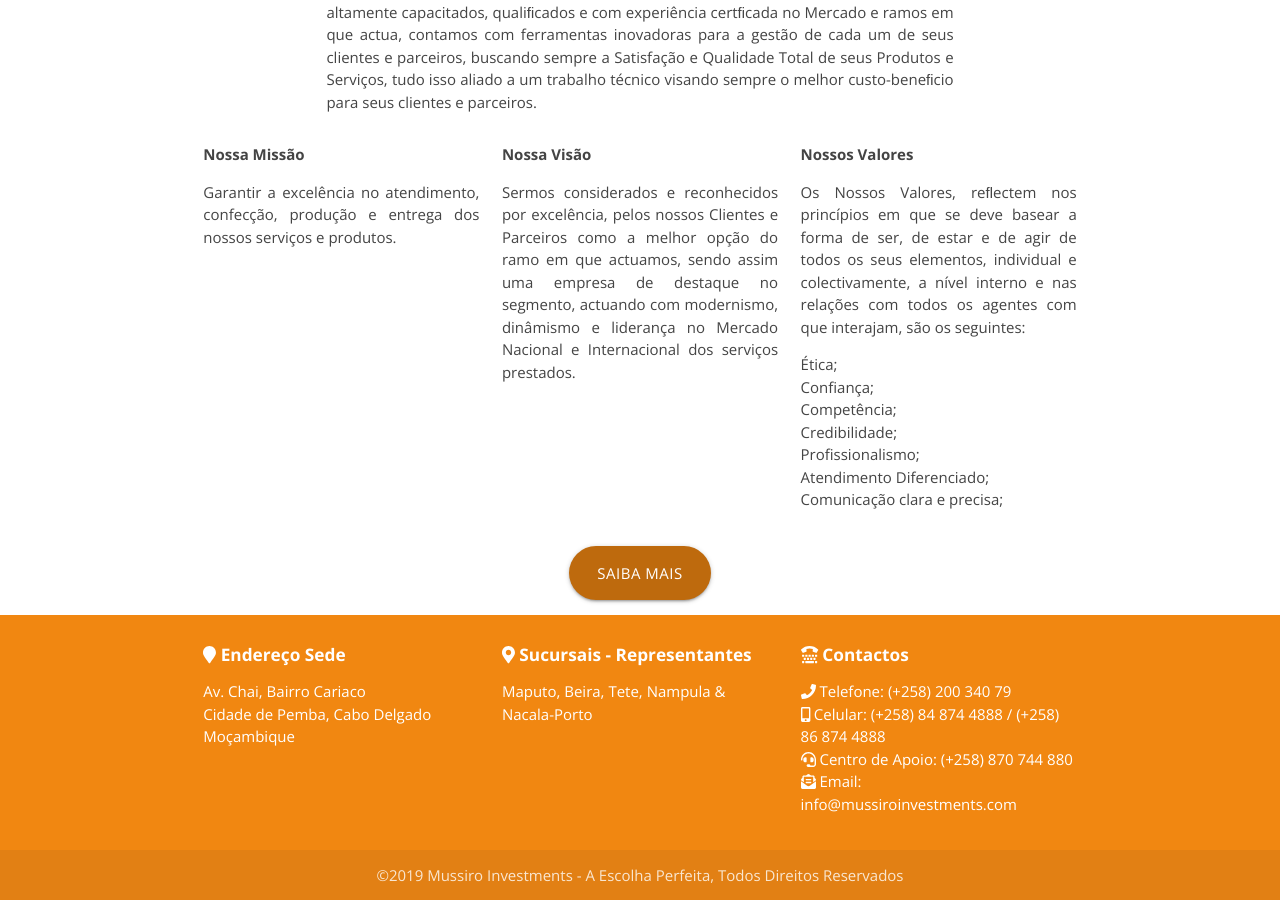
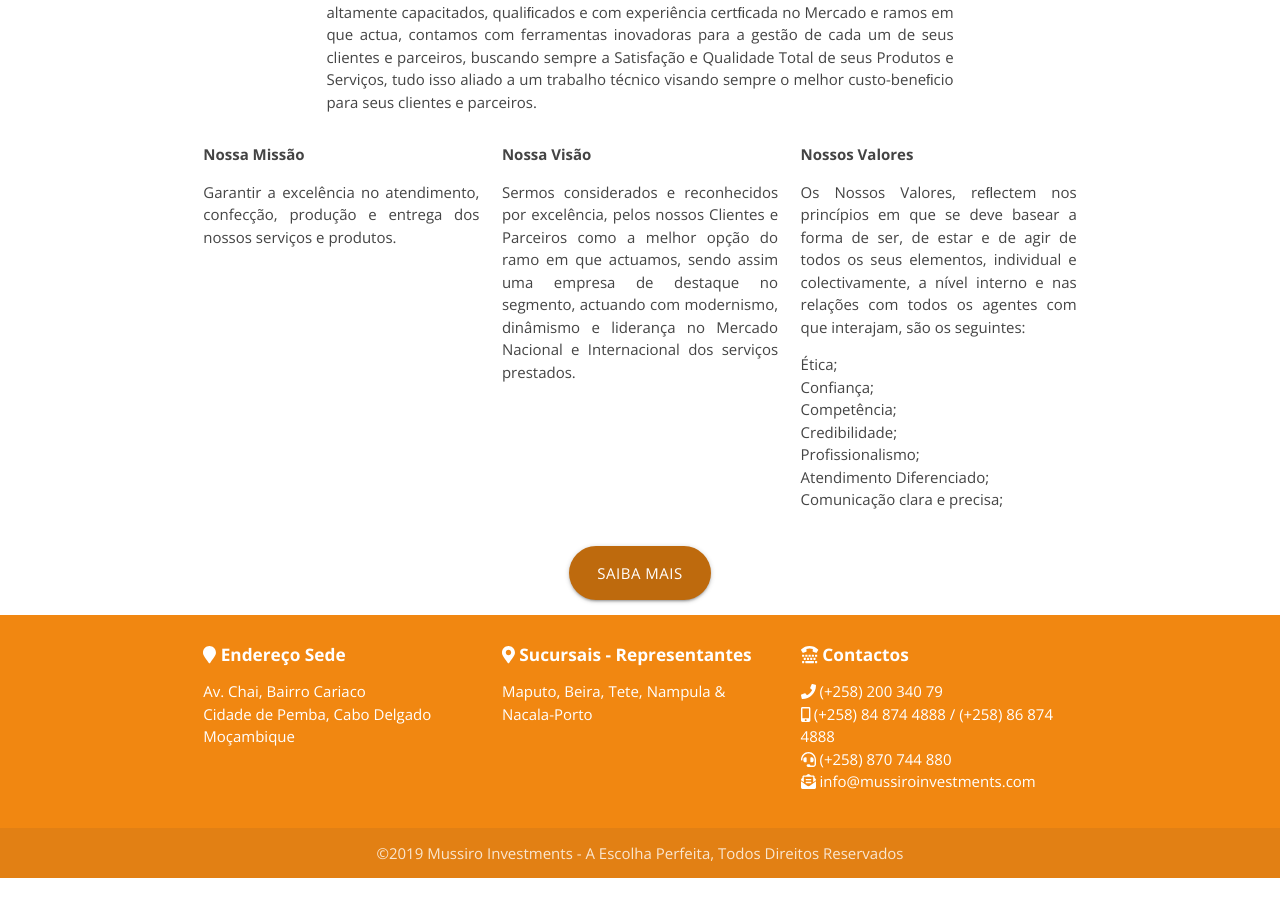
Before and after one commit to Zinenda/MussiroInvestments, a Jekyll site: the page built from index.html, in a window 1280 px wide and 900 px high, scrolled down 1053 px. Built offline with Jekyll 4.4.1, drawn with Linux system fonts in a browser that asks for light colours; nearby versions of some CDN libraries; a script that is not in the unit is left out; after the commit the page ends 1931 px from its top, so only the background shows below that.

Commit message:
text removed

```diff
--- a/_includes/footer.html
+++ b/_includes/footer.html
@@ -31,16 +31,16 @@
                 </h6>
                 <ul>
                     <li>
-                        <a class="white-text" href="tel:+258 200 340 79"><i class="fas fa-phone"></i> Telefone: (+258) 200 340 79</a>
+                        <a class="white-text" href="tel:+258 200 340 79"><i class="fas fa-phone"></i> (+258) 200 340 79</a>
                     </li>
                     <li>
-                        <a class="white-text" href="tel:+258 84 874 4888"><i class="fas fa-mobile-alt"></i> Celular: (+258) 84 874 4888</a> / <a class="white-text" href="tel:+258 86 874 4888">(+258) 86 874 4888</a>
+                        <a class="white-text" href="tel:+258 84 874 4888"><i class="fas fa-mobile-alt"></i> (+258) 84 874 4888</a> / <a class="white-text" href="tel:+258 86 874 4888">(+258) 86 874 4888</a>
                     </li>
                     <li>
-                        <a class="white-text" href="tel:+258 870 744 880"><i class="fas fa-headset"></i> Centro de Apoio: (+258) 870 744 880</a>
+                        <a class="white-text" href="tel:+258 870 744 880"><i class="fas fa-headset"></i> (+258) 870 744 880</a>
                     </li>
                     <li>
-                        <a class="white-text" href="mailto:{{ site.email | encode }}"><i class="fas fa-envelope-open-text"></i> Email: {{ site.email }}</a>
+                        <a class="white-text" href="mailto:{{ site.email | encode }}"><i class="fas fa-envelope-open-text"></i> {{ site.email }}</a>
                     </li>
                 </ul>
             </div>
```
